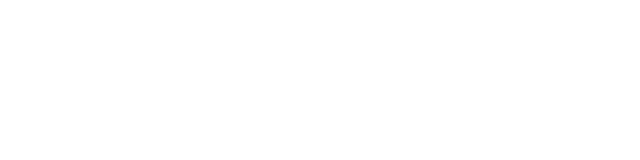
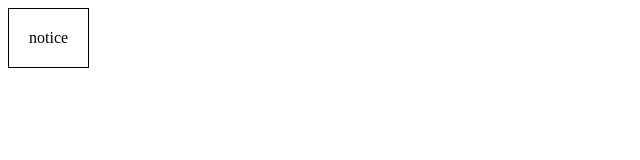
Before and after one commit to shlee1353/todolist, a React (Create React App) app: page /popup in a window 1280 px wide. Shown: the top 160 px of the page, without its empty margins (0-640 px from the left). Built offline with nearby package versions, Linux system fonts and the light colour scheme.

Commit message:
Add popup (#1)
Co-authored-by: USER <user@AL01467022.local>

```diff
--- a/src/components/App.js
+++ b/src/components/App.js
@@ -1,15 +1,15 @@
 import React, { Suspense } from 'react';
 import { BrowserRouter, Route, Switch } from "react-router-dom";
 
-import TodoList from "./TodoList.js"
-import CheckCookie from "./CookieCheck.js"
+import TodoList from "./TodoList/TodoList.js"
+import PopUp from "./PopUp/PopUp.js"
 
 const App = () => {
   return (
     <BrowserRouter>
         <Switch>
           <Route exact path="/" component={TodoList} />
-          <Route path="/cookie" component={CheckCookie} />
+          <Route path="/popup" component={PopUp} />
         </Switch>
     </BrowserRouter>
   );
--- a/src/components/CookieCheck.js
+++ b/src/components/PopUp/PopUp.js
@@ -1,6 +1,6 @@
 import React, { useEffect } from 'react'
 
-const CookieCheck = () => {
+const PopUp = () => {
 
     useEffect(() => {
         var currentCookie = document.cookie;
@@ -34,4 +34,4 @@
     )
 }
 
-export default CookieCheck
+export default PopUp
--- a/src/components/TodoList.js
+++ b/src/components/TodoList/TodoList.js
@@ -1,6 +1,6 @@
 import React, { useState } from 'react'
 import { connect } from 'react-redux';
-import { addTodo, deleteTodo } from '../modules/todoList/actions';
+import { addTodo, deleteTodo } from '../../modules/todoList/actions';
 import Todo from './Todo';
 import TodoForm from './TodoForm';
 
```
Also changed, not shown: src/components/TodoList/Todo.js (renamed from src/components/Todo.js), src/components/TodoList/TodoForm.js (renamed from src/components/TodoForm.js).
